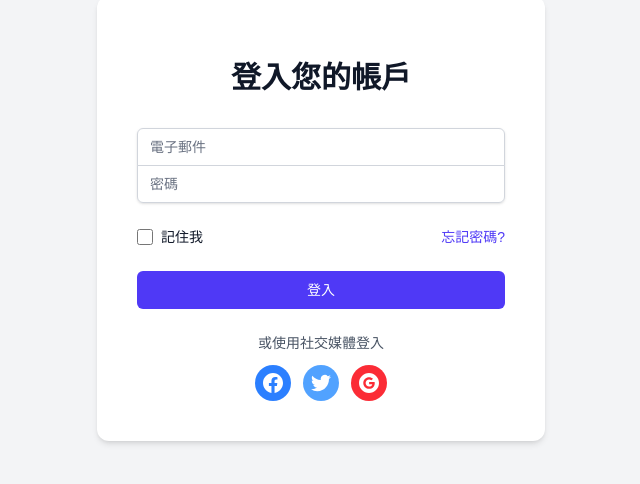
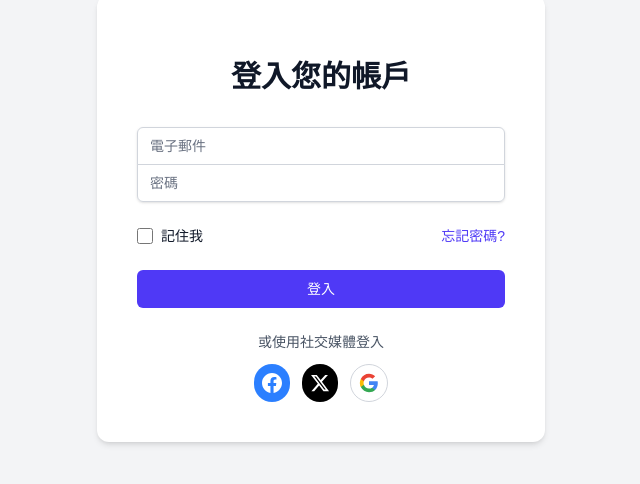
Before and after one commit to dancingactor/medicine_recognition, a Next.js app: page / in a window 1280 px wide. Shown: the part 182-666 px from the top of the page, without its empty margins (319-959 px from the left). Built offline with nearby package versions, Linux system fonts and the light colour scheme.

Commit message:
change the

```diff
--- a/src/app/login/page.tsx
+++ b/src/app/login/page.tsx
@@ -87,12 +87,23 @@
               <button className="bg-blue-500 p-2 rounded-full text-white">
                 <svg className="w-5 h-5" fill="currentColor" viewBox="0 0 24 24"><path d="M24 12.073c0-6.627-5.373-12-12-12s-12 5.373-12 12c0 5.99 4.388 10.954 10.125 11.854v-8.385H7.078v-3.47h3.047V9.43c0-3.007 1.792-4.669 4.533-4.669 1.312 0 2.686.235 2.686.235v2.953H15.83c-1.491 0-1.956.925-1.956 1.874v2.25h3.328l-.532 3.47h-2.796v8.385C19.612 23.027 24 18.062 24 12.073z"/></svg>
               </button>
-              <button className="bg-blue-400 p-2 rounded-full text-white">
-                <svg className="w-5 h-5" fill="currentColor" viewBox="0 0 24 24"><path d="M23.953 4.57a10 10 0 01-2.825.775 4.958 4.958 0 002.163-2.723 10.016 10.016 0 01-3.127 1.195 4.92 4.92 0 00-8.384 4.482C7.69 8.095 4.067 6.13 1.64 3.162a4.822 4.822 0 00-.666 2.475c0 1.71.87 3.213 2.188 4.096a4.904 4.904 0 01-2.228-.616v.06a4.923 4.923 0 003.946 4.827 4.996 4.996 0 01-2.212.085 4.937 4.937 0 004.604 3.417 9.868 9.868 0 01-6.102 2.105c-.39 0-.779-.023-1.17-.067a13.995 13.995 0 007.557 2.209c9.054 0 13.999-7.496 13.999-13.986 0-.209 0-.42-.015-.63a9.936 9.936 0 002.46-2.548l-.047-.02z"/></svg>
+              <button className="bg-black p-2 rounded-full text-white hover:bg-gray-800 transition-colors">
+                <svg className="w-5 h-5" fill="currentColor" viewBox="0 0 24 24">
+                  <path d="M18.244 2.25h3.308l-7.227 8.26 8.502 11.24H16.17l-5.214-6.817L4.99 21.75H1.68l7.73-8.835L1.254 2.25H8.08l4.713 6.231zm-1.161 17.52h1.833L7.084 4.126H5.117z" />
+                </svg>
               </button>
-              <button className="bg-red-500 p-2 rounded-full text-white">
-                <svg className="w-5 h-5" fill="currentColor" viewBox="0 0 24 24"><path d="M12 0C5.372 0 0 5.373 0 12s5.372 12 12 12 12-5.373 12-12S18.628 0 12 0zm.14 19.018c-3.868 0-7-3.14-7-7.018 0-3.878 3.132-7.018 7-7.018 1.89 0 3.47.697 4.682 1.829l-1.974 1.978v-.004c-.735-.702-1.667-1.062-2.708-1.062-2.31 0-4.187 1.956-4.187 4.273 0 2.315 1.877 4.277 4.187 4.277 2.096 0 3.522-1.202 3.816-2.852H12.14v-2.737h6.585c.088.47.135.96.135 1.474 0 4.01-2.677 6.86-6.72 6.86z"/></svg>
-              </button>
+              <button className="bg-white p-2 rounded-full border border-gray-300 hover:bg-gray-50 transition-colors">
+              <svg className="w-5 h-5" viewBox="0 0 24 24" xmlns="http://www.w3.org/2000/svg">
+                <path d="M22.56 12.25c0-.78-.07-1.53-.2-2.25H12v4.26h5.92c-.26 1.37-1.04 2.53-2.21 3.31v2.77h3.57c2.08-1.92 3.28-4.74 3.28-8.09z"
+                  fill="#4285F4"/>
+                <path d="M12 23c2.97 0 5.46-.98 7.28-2.66l-3.57-2.77c-.98.66-2.23 1.06-3.71 1.06-2.86 0-5.29-1.93-6.16-4.53H2.18v2.84C3.99 20.53 7.7 23 12 23z"
+                  fill="#34A853"/>
+                <path d="M5.84 14.09c-.22-.66-.35-1.36-.35-2.09s.13-1.43.35-2.09V7.07H2.18C1.43 8.55 1 10.22 1 12s.43 3.45 1.18 4.93l2.85-2.22.81-.62z"
+                  fill="#FBBC05"/>
+                <path d="M12 5.38c1.62 0 3.06.56 4.21 1.64l3.15-3.15C17.45 2.09 14.97 1 12 1 7.7 1 3.99 3.47 2.18 7.07l3.66 2.84c.87-2.6 3.3-4.53 6.16-4.53z"
+                  fill="#EA4335"/>
+              </svg>
+            </button>
             </div>
           </div>
         </form>
```
